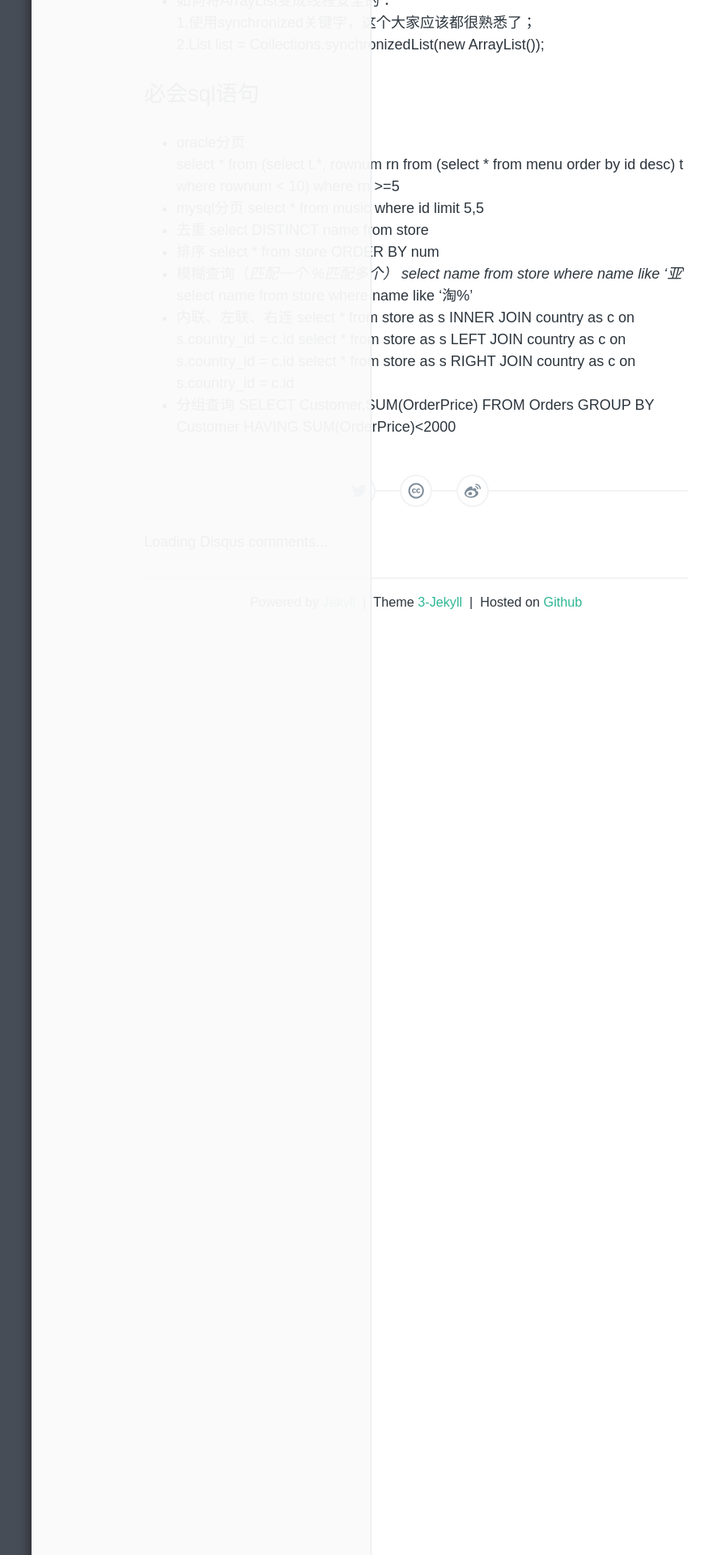
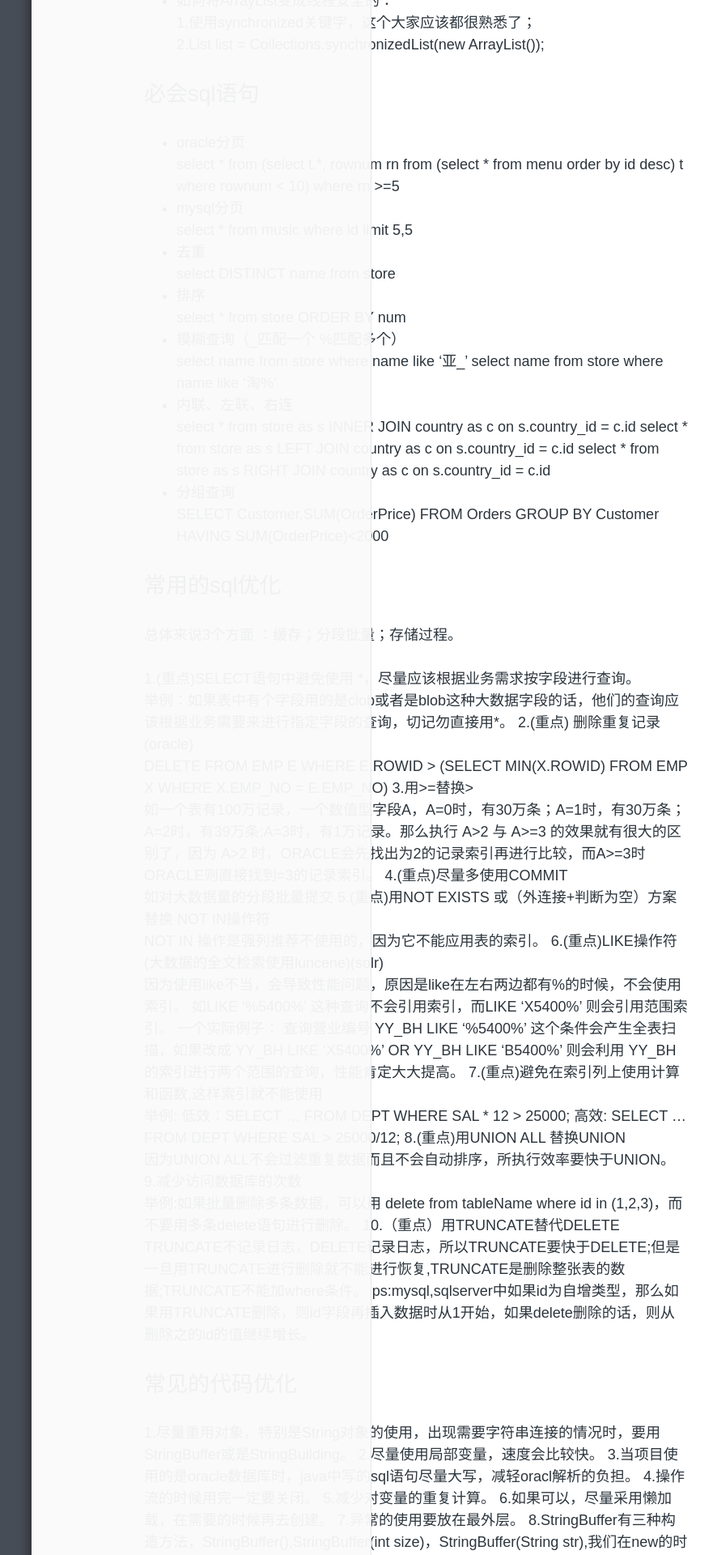
Before and after one commit to DrizztM/DrizztM.github.io, a Jekyll site: the page built from _posts/教学/2015-8-28-java-knowledge-points-advance.md, in a window 1280 px wide. Shown: the part 1520-3440 px from the top of the page at 81% size, without its empty margins (126-1007 px from the left). Built offline with Jekyll 4.4.1, drawn with Linux system fonts in a browser that asks for light colours; Markdown is read by kramdown in place of the engine named in the settings; comment, search, counter and statistics services are not loaded; some of the changed text lies outside the part shown.

Commit message:
no message

```diff
--- a/_posts/教学/2015-8-28-java-knowledge-points-advance.md
+++ b/_posts/教学/2015-8-28-java-knowledge-points-advance.md
@@ -45,26 +45,75 @@ keywords: java
    2.List list = Collections.synchronizedList(new ArrayList());
 
 ## 必会sql语句
+
 - oracle分页<br>
 select * from (select t.*, rownum rn from (select * from menu order by id desc) t where rownum < 10) where rn >=5
 
-- mysql分页
+- mysql分页<br>
 select * from music where id limit 5,5
 
-- 去重
+- 去重<br>
 select DISTINCT name from store
 
-- 排序
+- 排序<br>
 select * from store ORDER BY num
 
-- 模糊查询（_匹配一个  %匹配多个）
+- 模糊查询（\_匹配一个  %匹配多个）<br>
 select name from store where name like '亚_'
 select name from store where name like '淘%'
 
-- 内联、左联、右连
+- 内联、左联、右连<br>
 select * from store as s INNER JOIN country as c on s.country_id = c.id
 select * from store as s LEFT JOIN country as c on s.country_id = c.id
 select * from store as s RIGHT JOIN country as c on s.country_id = c.id
 
-- 分组查询
+- 分组查询<br>
 SELECT Customer,SUM(OrderPrice) FROM Orders GROUP BY Customer HAVING SUM(OrderPrice)<2000
+
+## 常用的sql优化
+
+总体来说3个方面 ：缓存；分段批量；存储过程。
+
+1.(重点)SELECT语句中避免使用 \*，尽量应该根据业务需求按字段进行查询。<br>
+举例：如果表中有个字段用的是clob或者是blob这种大数据字段的话，他们的查询应该根据业务需要来进行指定字段的查询，切记勿直接用\*。
+2.(重点) 删除重复记录(oracle)<br>
+DELETE  FROM  EMP E  WHERE  E.ROWID > (SELECT MIN(X.ROWID) FROM  EMP X  WHERE  X.EMP_NO = E.EMP_NO)
+3.用>=替换><br>
+如一个表有100万记录，一个数值型字段A，A=0时，有30万条；A=1时，有30万条；A=2时，有39万条;A=3时，有1万记录。那么执行 A>2 与 A>=3 的效果就有很大的区别了，因为 A>2 时，ORACLE会先找出为2的记录索引再进行比较，而A>=3时ORACLE则直接找到=3的记录索引。
+4.(重点)尽量多使用COMMIT<br>
+如对大数据量的分段批量提交
+5.(重点)用NOT EXISTS 或（外连接+判断为空）方案 替换 NOT IN操作符<br>
+NOT IN 操作是强列推荐不使用的，因为它不能应用表的索引。
+6.(重点)LIKE操作符(大数据的全文检索使用luncene)(solr)<br>
+因为使用like不当，会导致性能问题，原因是like在左右两边都有%的时候，不会使用索引。
+如LIKE '%5400%' 这种查询不会引用索引，而LIKE 'X5400%' 则会引用范围索引。
+ 一个实际例子：
+查询营业编号 YY_BH LIKE '%5400%' 这个条件会产生全表扫描，如果改成  YY_BH LIKE 'X5400%' OR YY_BH LIKE 'B5400%'
+则会利用  YY_BH 的索引进行两个范围的查询，性能肯定大大提高。
+7.(重点)避免在索引列上使用计算和函数,这样索引就不能使用<br>
+举例:
+低效：SELECT … FROM  DEPT  WHERE SAL * 12 > 25000;
+高效: SELECT … FROM DEPT WHERE SAL > 25000/12;
+8.(重点)用UNION ALL 替换UNION<br>
+因为UNION ALL不会过滤重复数据而且不会自动排序，所执行效率要快于UNION。
+9.减少访问数据库的次数<br>
+举例:如果批量删除多条数据，可以用  delete  from tableName where id in (1,2,3)，而不要用多条delete语句进行删除。
+10.（重点）用TRUNCATE替代DELETE<br>
+TRUNCATE不记录日志，DELETE记录日志，所以TRUNCATE要快于DELETE;但是一旦用TRUNCATE进行删除就不能进行恢复,TRUNCATE是删除整张表的数据;TRUNCATE不能加where条件。
+ps:mysql,sqlserver中如果id为自增类型，那么如果用TRUNCATE删除，则id字段再插入数据时从1开始，如果delete删除的话，则从删除之的id的值继续增长。
+
+## 常见的代码优化
+1.尽量重用对象，特别是String对象的使用，出现需要字符串连接的情况时，要用StringBuffer或是StringBuilding。
+2.尽量使用局部变量，速度会比较快。
+3.当项目使用的是oracle数据库时，java中写的sql语句尽量大写，减轻oracl解析的负担。
+4.操作流的时候用完一定要关闭。
+5.减少对变量的重复计算。
+6.如果可以，尽量采用懒加载，在需要的时候再去创建。
+7.异常的使用要放在最外层。
+8.StringBuffer有三种构造方法，StringBuffer(),StringBuffer(int size)，StringBuffer(String str),我们在new的时候可以用StringBuffer(int size)，在初始化时就设置它的容量，可以很好的提升性能。
+9.在jsp页面关闭无用的会话。
+10.在引用页面时。Include指令，比include动作更高效。
+-Include指令在编译时引入指定的资源，在编译之前将两个页面的资源并为一个。只生成一个.Class文件。被引用的资源在编译的时候就确定了，比在运行时才确定更高效。
+-Include动作，该动作引入指定页面执行后生成的结果，由于他在运行时完成，生成多个.class文件。因此对输出结果的控制更加灵活，但是，只有当被引用的内容频繁改变时，用include动作才划算。
+11.及时清除不再需要的会话。
+12.hashMap和ArrayList比hashTable和Vector的效率高。但是在知道数组大小时，尽量使用array[]。
```
